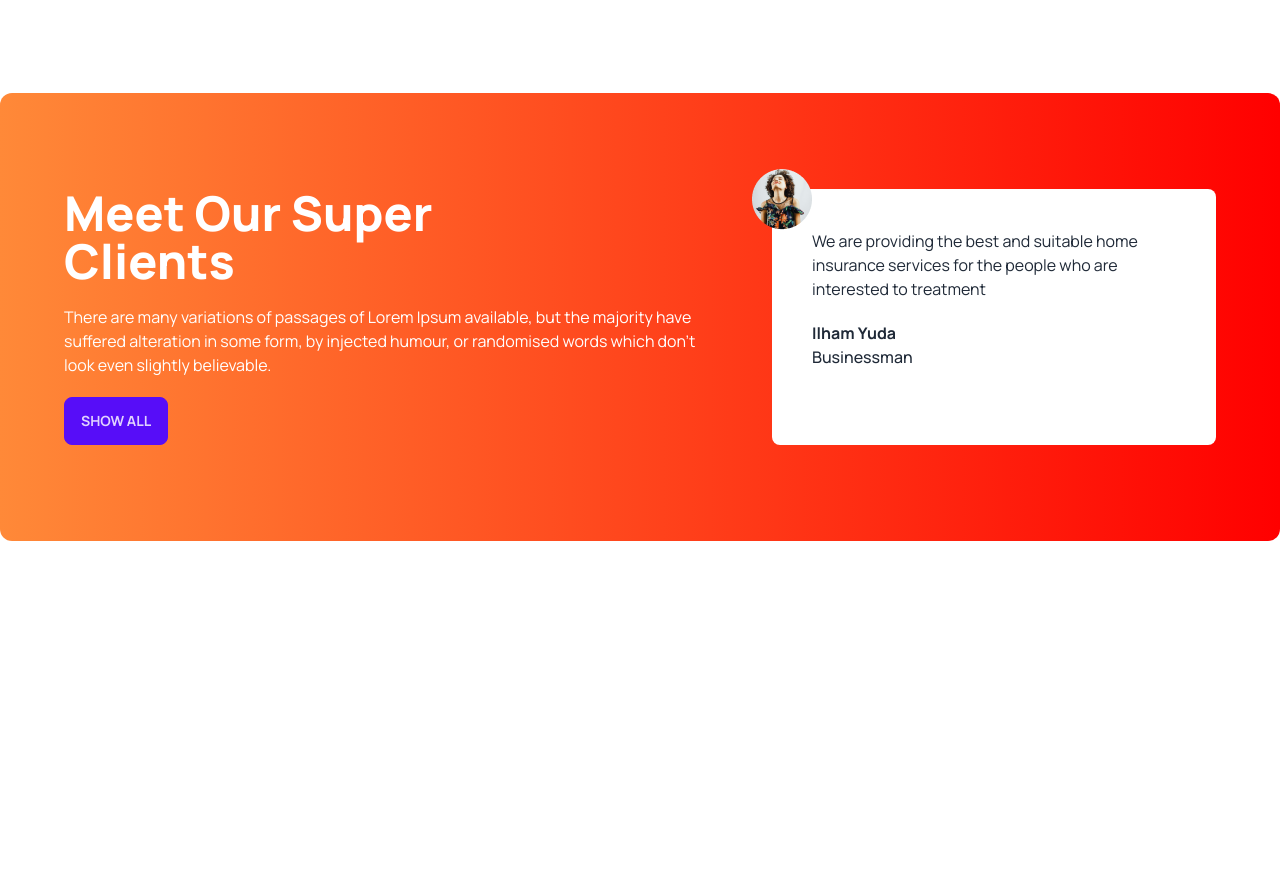
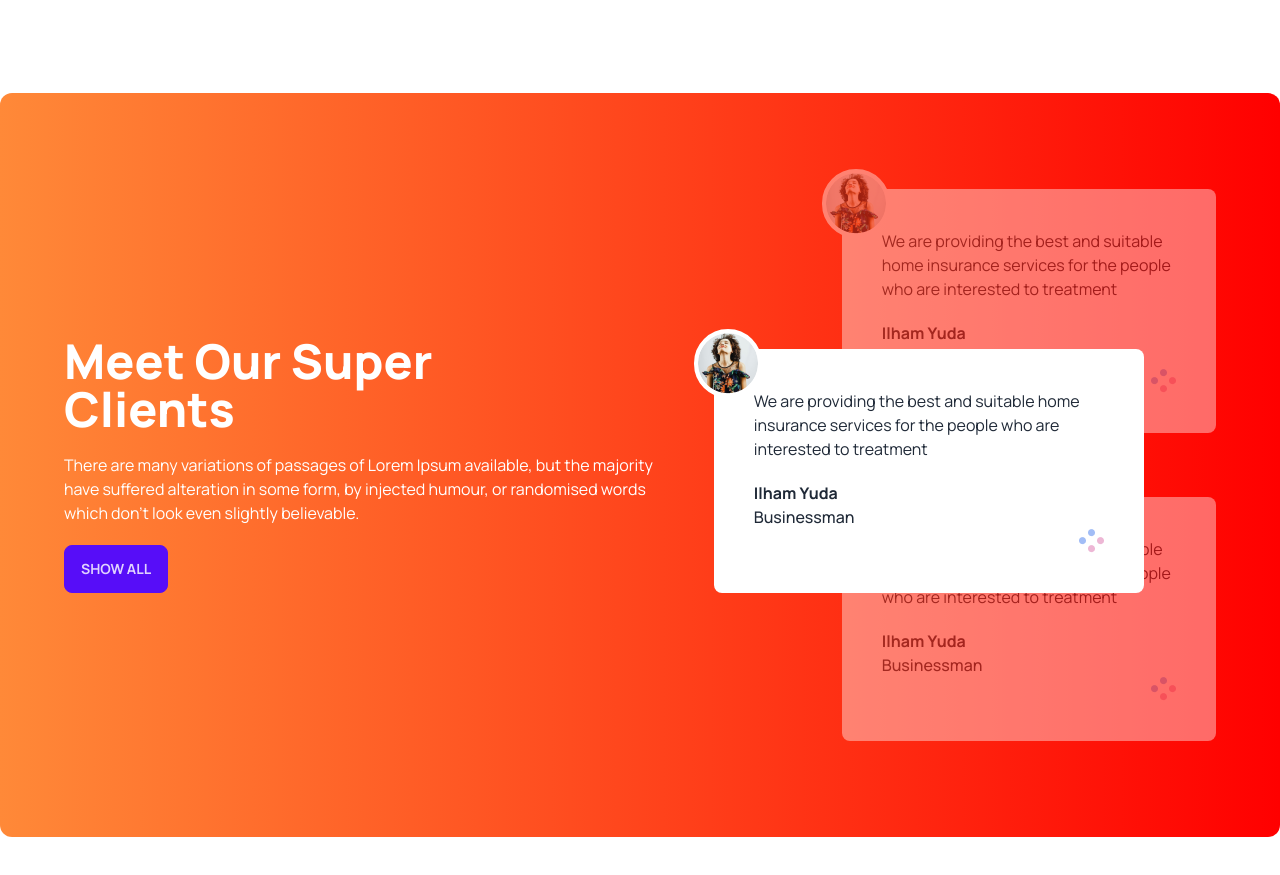
Before and after one commit to sifat70/tea-shop-website, a plain HTML site: page index.html in a window 1280 px wide. Shown: the part 1718-2593 px from the top of the page. Before the commit the page ends 2355 px from the top, so only its background shows below. Drawn offline with nearby package versions, Linux system fonts and the light colour scheme.

Commit message:
review section added

```diff
--- a/index.html
+++ b/index.html
@@ -120,7 +120,10 @@
             </div>
             <div class="space-y-5 flex-1">
                 <h3 class="text-5xl font-extrabold">Great Tea, Freshly <br> Presented</h3>
-                <p>The meaning of gong cha is chanese is to provide the best tea to emperor from all possessions . It represents the highest quality and self expectation. Establishing in 2006, Gong cha had been deeply appreciated by its custoers  because of good words of mouth and unique customized service orginated from Taiwan.</p>
+                <p>The meaning of gong cha is chanese is to provide the best tea to emperor from all possessions . It
+                    represents the highest quality and self expectation. Establishing in 2006, Gong cha had been deeply
+                    appreciated by its custoers because of good words of mouth and unique customized service orginated
+                    from Taiwan.</p>
                 <h3 class="text-xl font-extrabold mt-8">Unique Taste</h3>
                 <p>A Unique and different style from other teapots gives a luxurious and minimalist impression</p>
                 <h3 class="text-xl font-extrabold">Premium Quality</h3>
@@ -130,18 +133,55 @@
 
         <!-- customers review -->
 
-        <section class="my-24 flex flex-col lg:flex-row gap-12 rounded-xl bg-gradient-to-r from-[#FF8938] to-[#F00] px-16 py-24">
-            <div class="space-y-5">
-                <h2 class="text-5xl font-extrabold text-white">Meet Our Super <br> Clients</h2>
-                <p class="text-white">There are many variations of passages of Lorem Ipsum available, but the majority have suffered alteration in some form, by injected humour, or randomised words which don't look even slightly believable. </p>
-                <button class="btn btn-primary">Show All</button>
+        <section
+            class="my-24 flex flex-col lg:flex-row gap-12 rounded-xl bg-gradient-to-r from-[#FF8938] to-[#F00] px-16 py-24">
+            <div class="flex lg:pr-28 items-center">
+                <div class="space-y-5">
+                    <h2 class="text-5xl font-extrabold text-white">Meet Our Super <br> Clients</h2>
+                    <p class="text-white">There are many variations of passages of Lorem Ipsum available, but the
+                        majority have suffered alteration in some form, by injected humour, or randomised words which
+                        don't look even slightly believable. </p>
+                    <button class="btn btn-primary">Show All</button>
+                </div>
             </div>
-            <!-- review -->
-            <div class="relative p-10 rounded-lg bg-white">
-                <img class="absolute -top-5 -left-5" src="./images/client.png" alt="">
-                <p>We are providing the best and suitable home insurance services for the people who are interested to treatment</p>
-                <h3 class="font-bold mt-5">Ilham Yuda</h3>
-                <p class="font-medium">Businessman</p>
+            <!-- review container -->
+            <div class="relative">
+                <!-- next review -->
+                <div class="relative z-10 mb-16 opacity-40 p-10 rounded-lg bg-white">
+                    <img class="absolute -top-5 -left-5 border-4 border-white rounded-full bg-white"
+                        src="./images/client.png" alt="">
+                    <p>We are providing the best and suitable home insurance services for the people who are interested
+                        to treatment</p>
+                    <h3 class="font-bold mt-5">Ilham Yuda</h3>
+                    <p class="font-medium">Businessman</p>
+                    <div class="flex justify-end">
+                        <img src="./images/circles.png" alt="">
+                    </div>
+                </div>
+                <!--current review -->
+                <div class="absolute z-10 top-40 lg:-left-32 lg:w-[430px] p-10 rounded-lg bg-white">
+                    <img class="absolute -top-5 -left-5 border-4 border-white rounded-full bg-white"
+                        src="./images/client.png" alt="">
+                    <p>We are providing the best and suitable home insurance services for the people who are interested
+                        to treatment</p>
+                    <h3 class="font-bold mt-5">Ilham Yuda</h3>
+                    <p class="font-medium">Businessman</p>
+                    <div class="flex justify-end">
+                        <img src="./images/circles.png" alt="">
+                    </div>
+                </div>
+                <!--previous review -->
+                <div class="relative p-10 opacity-40 rounded-lg bg-white">
+                    <img class="absolute -top-5 -left-5 border-4 border-white rounded-full bg-white"
+                        src="./images/client.png" alt="">
+                    <p>We are providing the best and suitable home insurance services for the people who are interested
+                        to treatment</p>
+                    <h3 class="font-bold mt-5">Ilham Yuda</h3>
+                    <p class="font-medium">Businessman</p>
+                    <div class="flex justify-end">
+                        <img src="./images/circles.png" alt="">
+                    </div>
+                </div>
             </div>
         </section>
     </main>
```
